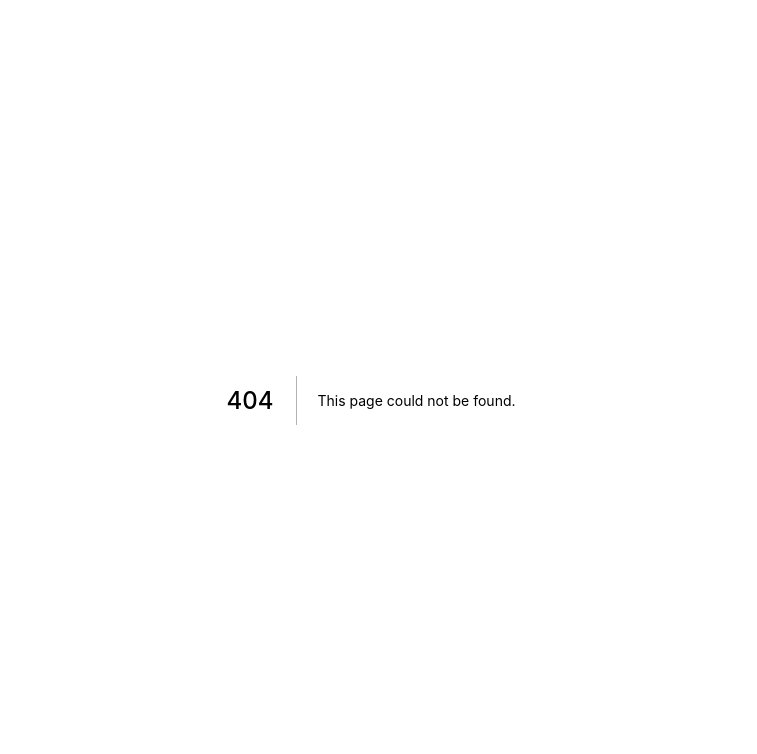
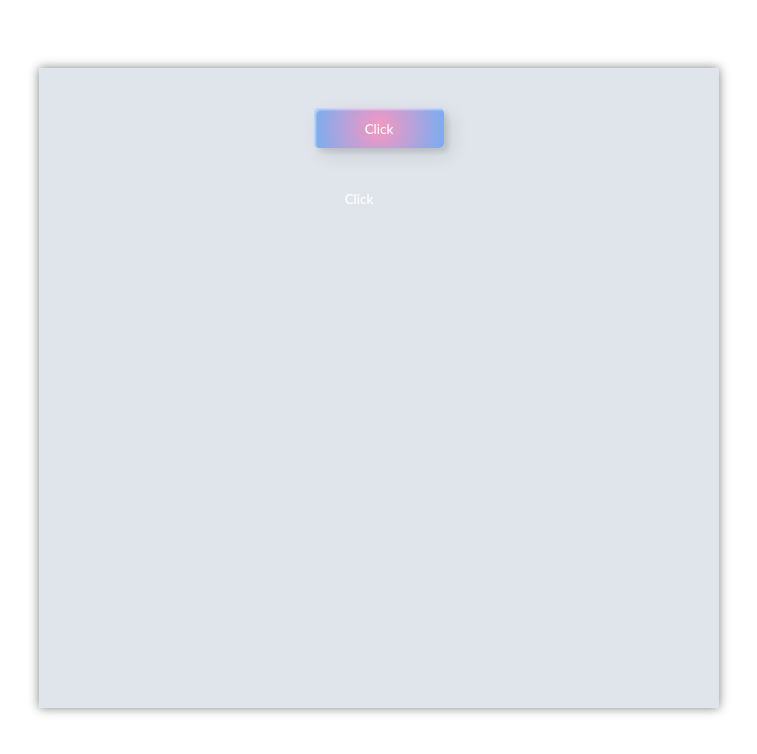
Before and after one commit to isylsy166/Study_React, a Next.js app in the folder project_board/: page /cssTest in a window 1280 px wide. Before the commit this address had no page. Shown: the top 754 px of the page, without its empty margins (269-1026 px from the left). Built offline with nearby package versions, Linux system fonts and the light colour scheme.

Commit message:
cssTest추가

```diff
--- /dev/null
+++ b/project_board/pages/cssTest/index.js
@@ -0,0 +1,17 @@
+import { Page, Wrapper, Button1, Text1, Button2 } from "@/styles/csstest";
+
+export default function CssTest() {
+  return (
+    <Page>
+      <Wrapper>
+        <Button1>
+          <Text1>Click</Text1>
+        </Button1>
+
+        <Button2>
+          <Text1>Click</Text1>
+        </Button2>
+      </Wrapper>
+    </Page>
+  );
+}
--- /dev/null
+++ b/project_board/styles/csstest.js
@@ -0,0 +1,167 @@
+import styled from "@emotion/styled";
+
+export const Page = styled.div`
+  width: 100vw;
+  padding-top: 60px;
+  padding-bottom: 60px;
+  display: flex;
+  flex-direction: column;
+  align-items: center;
+`;
+
+export const Wrapper = styled.div`
+  border: 1px solid black;
+  width: 600px;
+  height: 600px;
+  background-color: #e0e5ec;
+  //정렬
+  display: flex;
+  flex-direction: column;
+  align-items: center;
+  //여백
+  padding-top: 20px;
+  padding-bottom: 20px;
+  padding-left: 40px;
+  padding-right: 40px;
+  //그림자넣기
+  border: none;
+  box-shadow: 0px 0px 10px gray;
+`;
+
+//버튼 1
+export const Button1 = styled.button`
+  margin: 20px;
+  //custom_button
+  width: 130px;
+  height: 40px;
+  color: #fff;
+  border-radius: 5px;
+  padding: 10px 25px;
+  font-family: "Lato", sans-serif;
+  font-weight: 500;
+  background: transparent;
+  cursor: pointer;
+  transition: all 0.3s ease;
+  position: relative;
+  display: inline-block;
+  box-shadow: inset 2px 2px 2px 0px rgba(255, 255, 255, 0.5),
+    7px 7px 20px 0px rgba(0, 0, 0, 0.1), 4px 4px 5px 0px rgba(0, 0, 0, 0.1);
+  outline: none;
+
+  //button_color
+  background: rgb(247, 150, 192);
+  background: radial-gradient(
+    circle,
+    rgba(247, 150, 192, 1) 0%,
+    rgba(118, 174, 241, 1) 100%
+  );
+  line-height: 42px;
+  padding: 0;
+  border: none;
+
+  //before,after
+  :before,
+  after {
+    position: absolute;
+    content: "";
+    height: 0%;
+    width: 1px;
+    box-shadow: -1px -1px 20px 0px rgba(255, 255, 255, 1),
+      -4px -4px 5px 0px rgba(255, 255, 255, 1),
+      7px 7px 20px 0px rgba(0, 0, 0, 0.4), 4px 4px 5px 0px rgba(0, 0, 0, 0.3);
+  }
+
+  :before {
+    right: 0;
+    top: 0;
+    transition: all 500ms ease;
+  }
+
+  :after {
+    left: 0;
+    bottom: 0;
+    transition: all 500ms ease;
+  }
+  //hover
+  :hover {
+    background: transparent;
+    color: #76aef1;
+    box-shadow: none;
+  }
+
+  :hover:before {
+    transition: all 500ms ease;
+    height: 100%;
+  }
+  :hover:after {
+    transition: all 500ms ease;
+    height: 100%;
+  }
+`;
+export const Text1 = styled.span`
+  position: relative;
+  display: block;
+  width: 100%;
+  height: 100%;
+
+  :before,
+  after {
+    position: absolute;
+    content: "";
+    box-shadow: -1px -1px 20px 0px rgba(255, 255, 255, 1),
+      -4px -4px 5px 0px rgba(255, 255, 255, 1),
+      7px 7px 20px 0px rgba(0, 0, 0, 0.4), 4px 4px 5px 0px rgba(0, 0, 0, 0.3);
+  }
+  :before {
+    left: 0;
+    top: 0;
+    width: 0%;
+    height: 0.5px;
+    transition: all 500ms ease;
+  }
+  :after {
+    right: 0;
+    bottom: 0;
+    width: 0%;
+    height: 0.5px;
+    transition: all 500ms ease;
+  }
+  :hover:before {
+    width: 100%;
+  }
+  :hover:after {
+    width: 100%;
+  }
+`;
+
+//버튼 2
+export const Button2 = styled.button`
+  margin: 20px;
+  //custom_button
+  width: 130px;
+  height: 40px;
+  color: #fff;
+  border-radius: 5px;
+  padding: 10px 25px;
+  font-family: "Lato", sans-serif;
+  font-weight: 500;
+  background: transparent;
+  cursor: pointer;
+  transition: all 0.3s ease;
+  position: relative;
+  display: inline-block;
+  box-shadow: inset 2px 2px 2px 0px rgba(255, 255, 255, 0.5),
+    7px 7px 20px 0px rgba(0, 0, 0, 0.1), 4px 4px 5px 0px rgba(0, 0, 0, 0.1);
+  outline: none;
+
+  position: relative;
+  right: 20px;
+  bottom: 20px;
+  border: none;
+  box-shadow: none;
+  width: 130px;
+  height: 40px;
+  line-height: 42px;
+  -webkit-perspective: 230px;
+  perspective: 230px;
+`;
```
